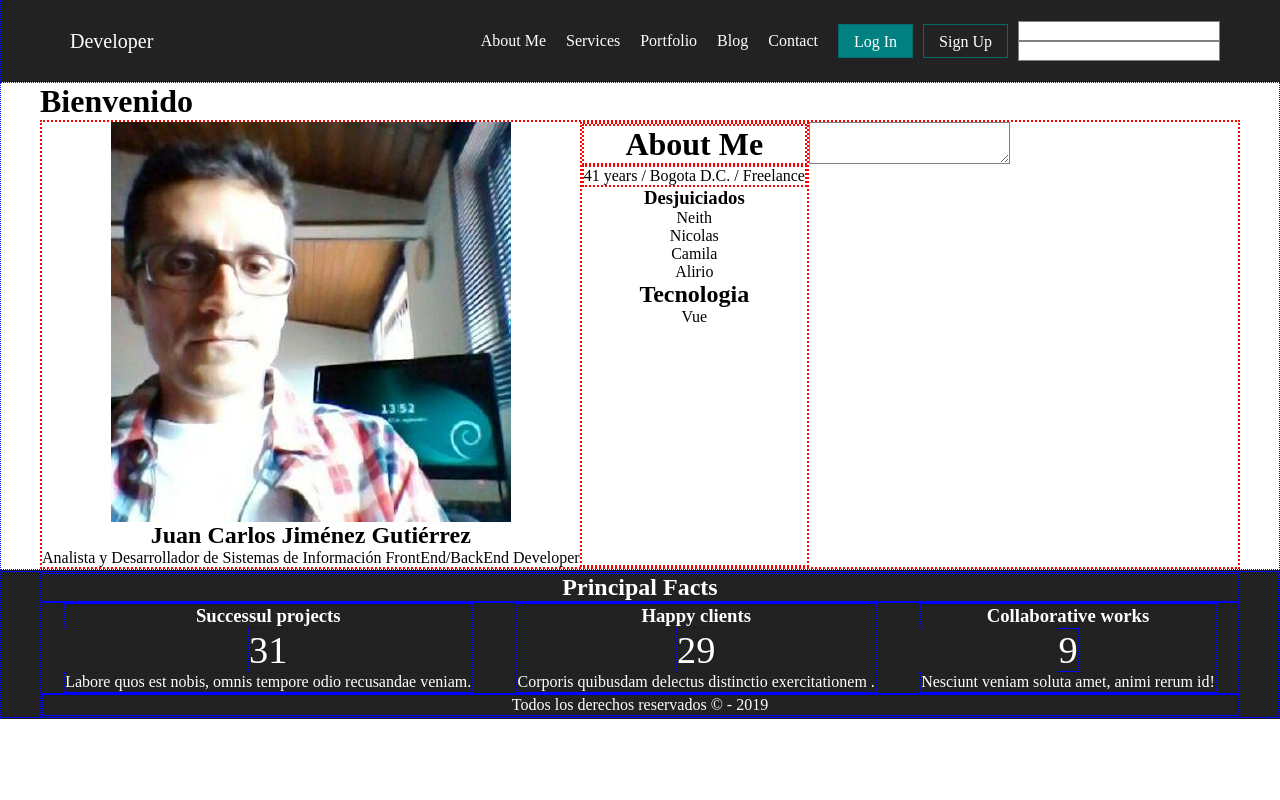
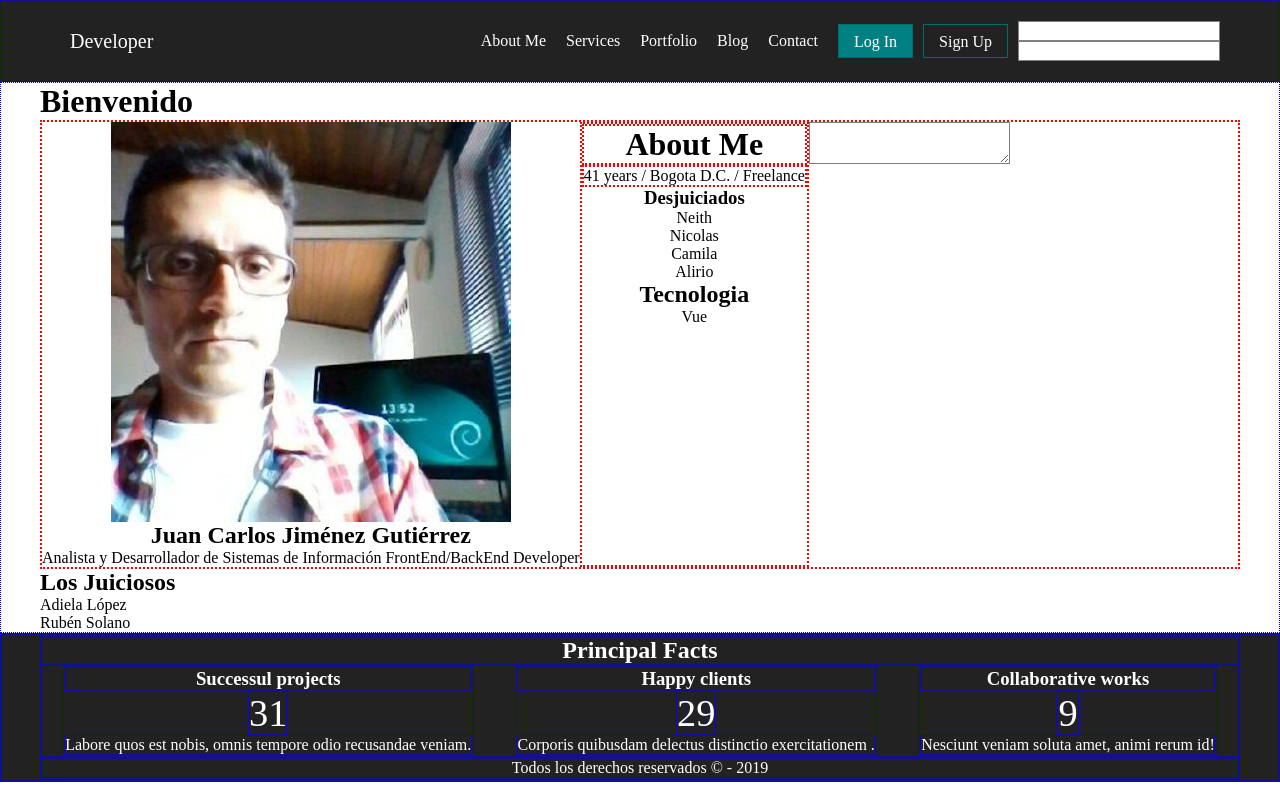
Before and after one commit to jcarlosj/FrontEnd-Angular-Fundamentales-Portafolio, an Angular app: page / in a window 1280 px wide. Built offline with nearby package versions, Linux system fonts and the light colour scheme.

Commit message:
[+] Servicios > Forma 1: Tener los datos disponibles de forma global

```diff
--- a/src/app/app.component.html
+++ b/src/app/app.component.html
@@ -8,6 +8,13 @@
 	<div class="container">
 		<app-directiva-ngif></app-directiva-ngif>
 		<app-content></app-content>
+
+		<h2>Los Juiciosos</h2>
+		<ul>
+			<li *ngFor="let alumno of allAlumnos">
+				{{ alumno .nombres }} {{ alumno .apellidos }}
+			</li>
+		</ul>
 	</div>
 </main>
 
--- a/src/app/app.component.ts
+++ b/src/app/app.component.ts
@@ -1,4 +1,6 @@
 import { Component } from '@angular/core';
+
+import { DataService } from './services/data/data.service';
 
 @Component({
   selector: 'app-root',
@@ -7,4 +9,10 @@ import { Component } from '@angular/core';
 })
 export class AppComponent {
   title = 'app-project';
+
+  allAlumnos: any = [];
+
+  constructor( private dataService: DataService ) {
+    this .allAlumnos = dataService .getAlumnos();
+  }
 }
--- a/src/app/app.module.ts
+++ b/src/app/app.module.ts
@@ -10,6 +10,8 @@ import { FooterComponent } from './components/footer/footer.component';
 import { DirectivaNgIfComponent } from  './components/directiva-ngif.component';
 import { DirectivaNgForComponent } from './components/directiva-ngfor.component';
 import { DirectivaNgSwitchComponent } from './components/directiva-ngswitch.component';
+
+import { DataService } from './services/data/data.service';
 
 @NgModule({
   declarations: [
@@ -25,7 +27,9 @@ import { DirectivaNgSwitchComponent } from './components/directiva-ngswitch.comp
     BrowserModule,
     FormsModule,
   ],
-  providers: [],
+  providers: [
+    DataService
+  ],
   bootstrap: [AppComponent]
 })
 export class AppModule { }
--- /dev/null
+++ b/src/app/services/data/data.service.ts
@@ -0,0 +1,18 @@
+// Implementacion de servicio de forma global
+export class DataService {
+
+  constructor() { }
+
+  getAlumnos(){
+    return [
+      {
+        "nombres": "Adiela",
+        "apellidos": "López"
+      },
+      {
+        "nombres": "Rubén",
+        "apellidos": "Solano"
+      }
+    ]
+  }
+}
```
Also changed, not shown: 1 other file (tests, documents, lock files or other folders).
